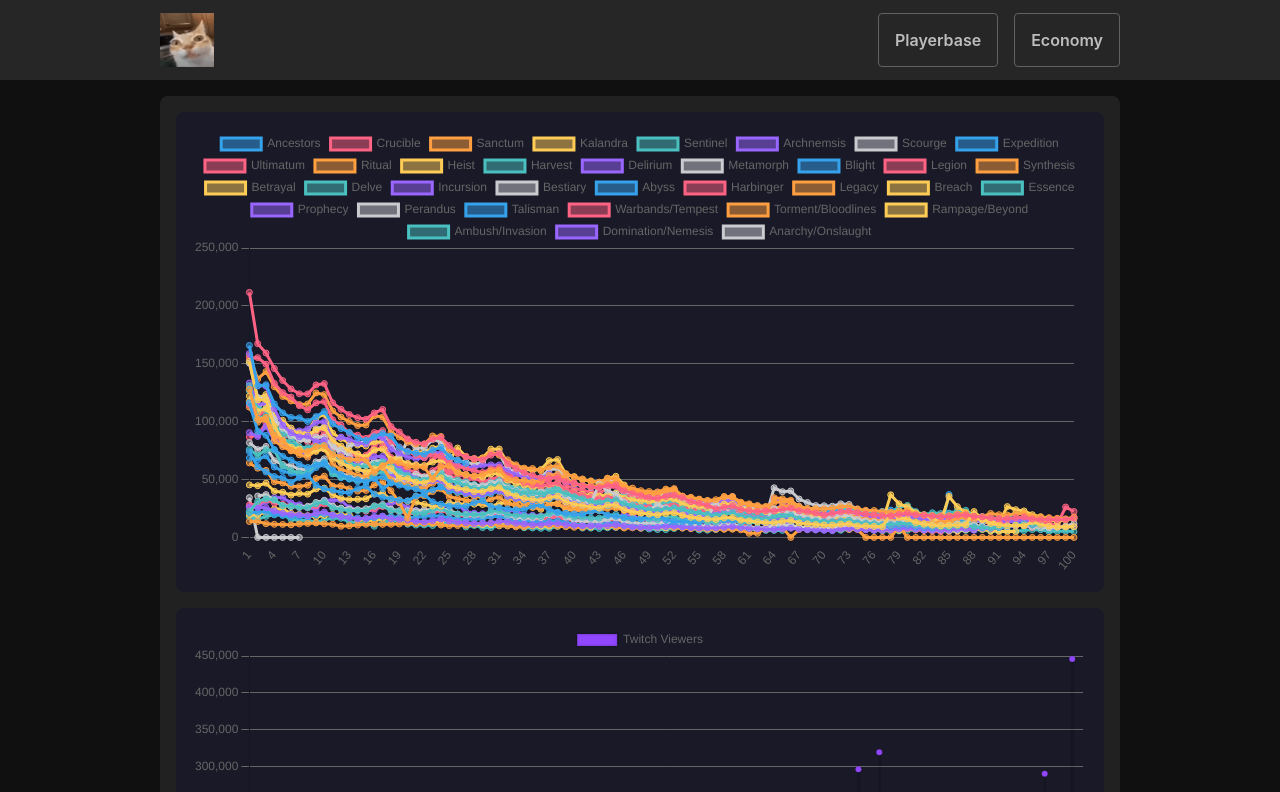
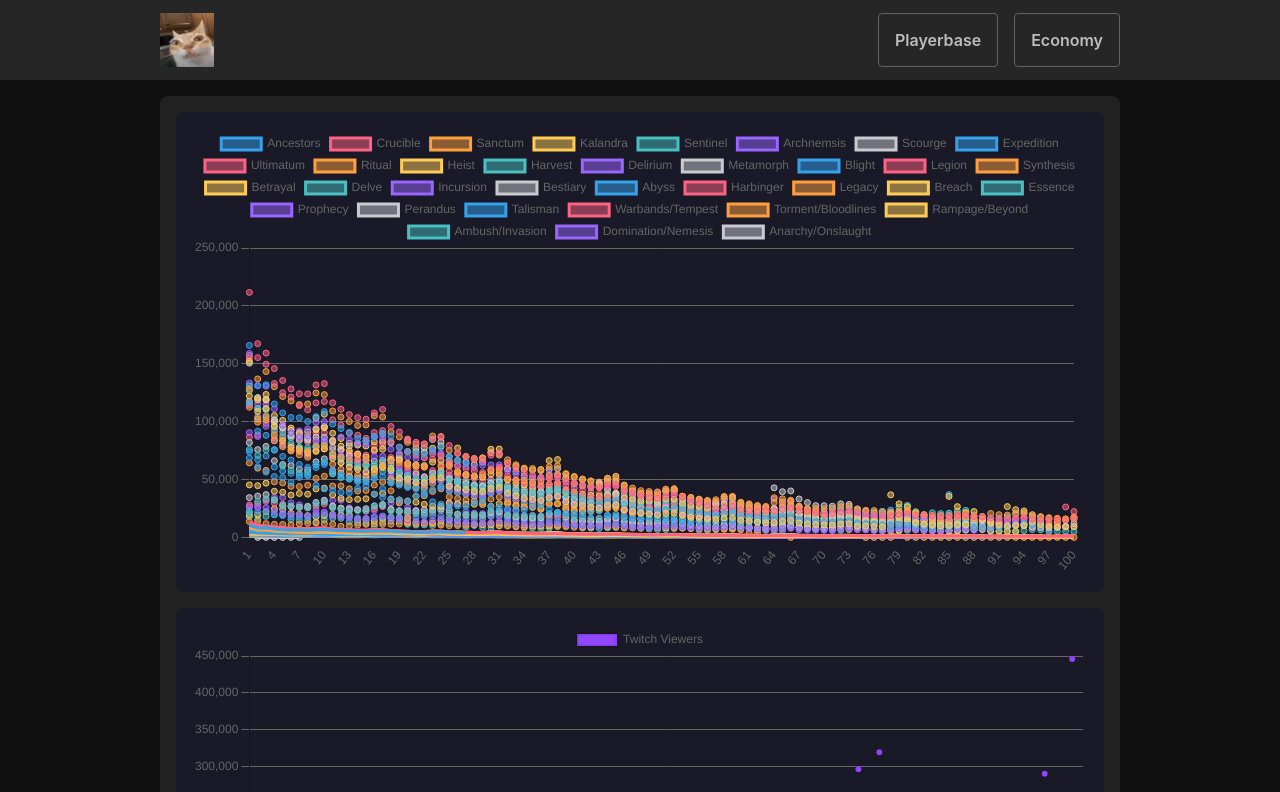
Before and after one commit to BsmKdd/PoECharts-frontend, a React app: page /playerbase in a window 1280 px wide. Shown: the top 792 px of the page. Built offline with nearby package versions, Linux system fonts and the light colour scheme; the HTML template or start-up script is replaced by a standard one.

Commit message:
further cleanup and preparing chart context for chart customization

```diff
--- a/src/components/Chart/Chart.tsx
+++ b/src/components/Chart/Chart.tsx
@@ -1,33 +1,29 @@
 import {
+    CategoryScale,
+    ChartData,
     Chart as ChartJS,
+    ChartOptions,
+    Colors,
+    Legend,
+    LineElement,
+    LinearScale,
+    PointElement,
+    Title,
+    Tooltip,
+} from 'chart.js'
+import { useEffect, useRef } from 'react'
+import { Chart } from 'react-chartjs-2'
+import styles from './Chart.module.scss'
+import { isObjectEmpty } from '../../utils/utils'
+
+ChartJS.register(
     CategoryScale,
     LinearScale,
-    BarElement,
     Title,
     Tooltip,
     Legend,
     PointElement,
     LineElement,
-    Filler,
-    ArcElement,
-    Colors,
-    ChartData,
-    ChartOptions,
-} from 'chart.js'
-import { Chart } from 'react-chartjs-2'
-import styles from './Chart.module.scss'
-
-ChartJS.register(
-    CategoryScale,
-    LinearScale,
-    BarElement,
-    Title,
-    Tooltip,
-    Legend,
-    PointElement,
-    LineElement,
-    Filler,
-    ArcElement,
     Colors,
 )
 
@@ -37,29 +33,26 @@ interface Props {
     chartOptions: ChartOptions<'bar' | 'line'>
 }
 
-// Tooltip.positioners.myCustomPositioner = function (elements, eventPosition) {
-//     // A reference to the tooltip model
-//     const tooltip = this
-
-//     /* ... */
-
-//     return {
-//         x: eventPosition.x,
-//         y: 50,
-//         // You may also include xAlign and yAlign to override those tooltip options.
-//     }
-// }
-
 const ChartContainer: React.FC<Props> = ({
     chartType,
     chartData,
     chartOptions,
 }: Props): JSX.Element => {
+    const chartRef = useRef<ChartJS>(null)
+
+    useEffect(() => {
+        const chart = chartRef.current
+        if (chart) {
+            chart.options = !isObjectEmpty(chartOptions) ? chartOptions : {}
+            chart.update()
+        }
+    }, [chartOptions])
+
     return (
         <div className={styles.chartContainer}>
             <Chart
+                ref={chartRef}
                 data={chartData as ChartData<'line' | 'bar' | 'pie' | 'doughnut'>}
-                options={chartOptions as ChartOptions<'line' | 'bar' | 'pie' | 'doughnut'>}
                 type={chartType}
             />
         </div>
--- a/src/components/Navigation/Navigation.tsx
+++ b/src/components/Navigation/Navigation.tsx
@@ -1,5 +1,5 @@
 import NavLinks from './NavLinks/NavLinks'
-import styles from './Navigation.module.scss'
+// import styles from './Navigation.module.scss'
 import NavigationHeader from './NavigationHeader/NavigationHeader'
 
 const Navigation = (): JSX.Element => {
--- a/src/pages/Economy.tsx
+++ b/src/pages/Economy.tsx
@@ -1,4 +1,4 @@
-import styles from './Economy.module.scss'
+// import styles from './Economy.module.scss'
 
 const Economy = (): JSX.Element => {
     return <>Economy</>
--- a/src/pages/Playerbase/Playerbase.tsx
+++ b/src/pages/Playerbase/Playerbase.tsx
@@ -1,6 +1,6 @@
 import { ChartData, ChartOptions } from 'chart.js'
 import { useState } from 'react'
-import { ChartContainer, ChartTypeEnum } from '../../components/Chart/Chart'
+import { ChartContainer } from '../../components/Chart/Chart'
 import { PlayerbaseData, LeaguesData } from '../../data/PlayerbaseData'
 import styles from './Playerbase.module.scss'
 import { splitLeaguesIntoDatasets } from '../../utils/dataUtils'
@@ -41,12 +41,6 @@ const Playerbase = (): JSX.Element => {
             },
             tooltip: {
                 yAlign: 'bottom',
-                callbacks: {
-                    title: (tooltipItem, data) => {
-                        console.log()
-                        return `Day ${tooltipItem[0].label}`
-                    },
-                },
             },
         },
         scales: {
--- /dev/null
+++ b/src/utils/utils.ts
@@ -0,0 +1,3 @@
+export const isObjectEmpty = (obj: object) => {
+    return Object.keys(obj).length === 0 && obj.constructor === Object
+}
```
